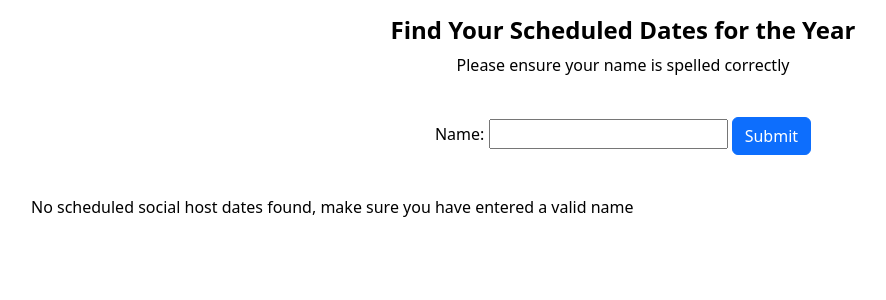
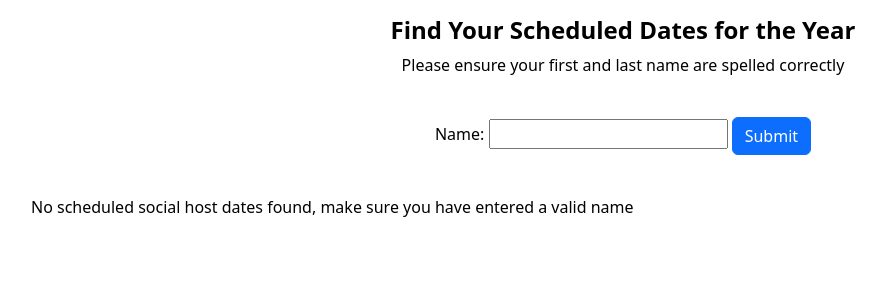
Before and after one commit to DavidM146/website, a Flask app: page /your_schedule.html in a window 1280 px wide. Shown: the part 228-528 px from the top of the page, without its empty margins (17-903 px from the left). Run offline with Flask 3, Linux system fonts and the light colour scheme.

Commit message:
Updated your_schedule.html to make more clear for users to input first and last name

```diff
--- a/templates/your_schedule.html
+++ b/templates/your_schedule.html
@@ -6,7 +6,7 @@ Reimert 306 2024-2025 Social Hosting
 
 {% block body %}
     <h1>Find Your Scheduled Dates for the Year</h1>
-    <p class="centered">Please ensure your name is spelled correctly</p>
+    <p class="centered">Please ensure your first and last name are spelled correctly</p>
     <br>
     <form action="{{ url_for('your_schedule') }}" method="post">
         <label for="name">Name:</label>
```
